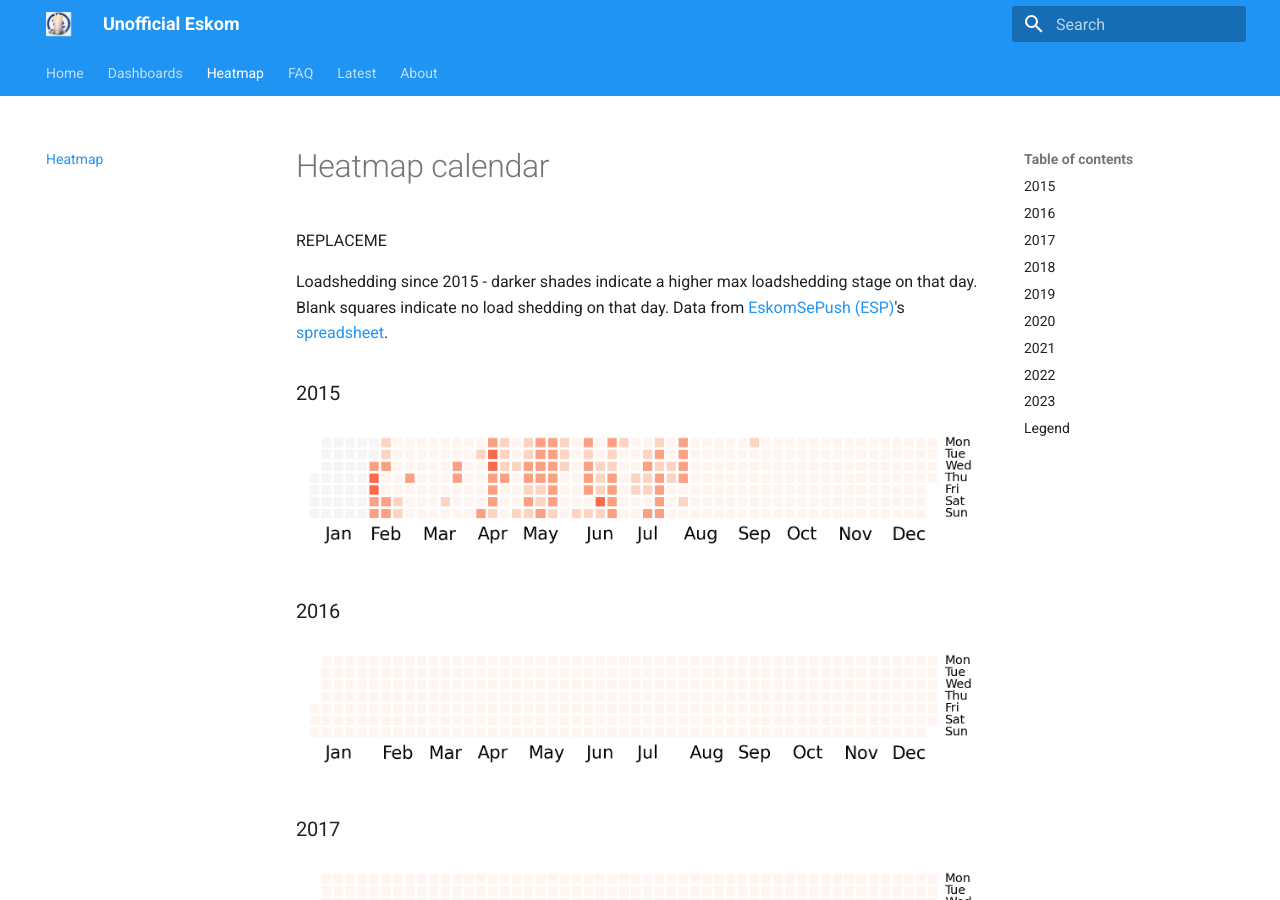
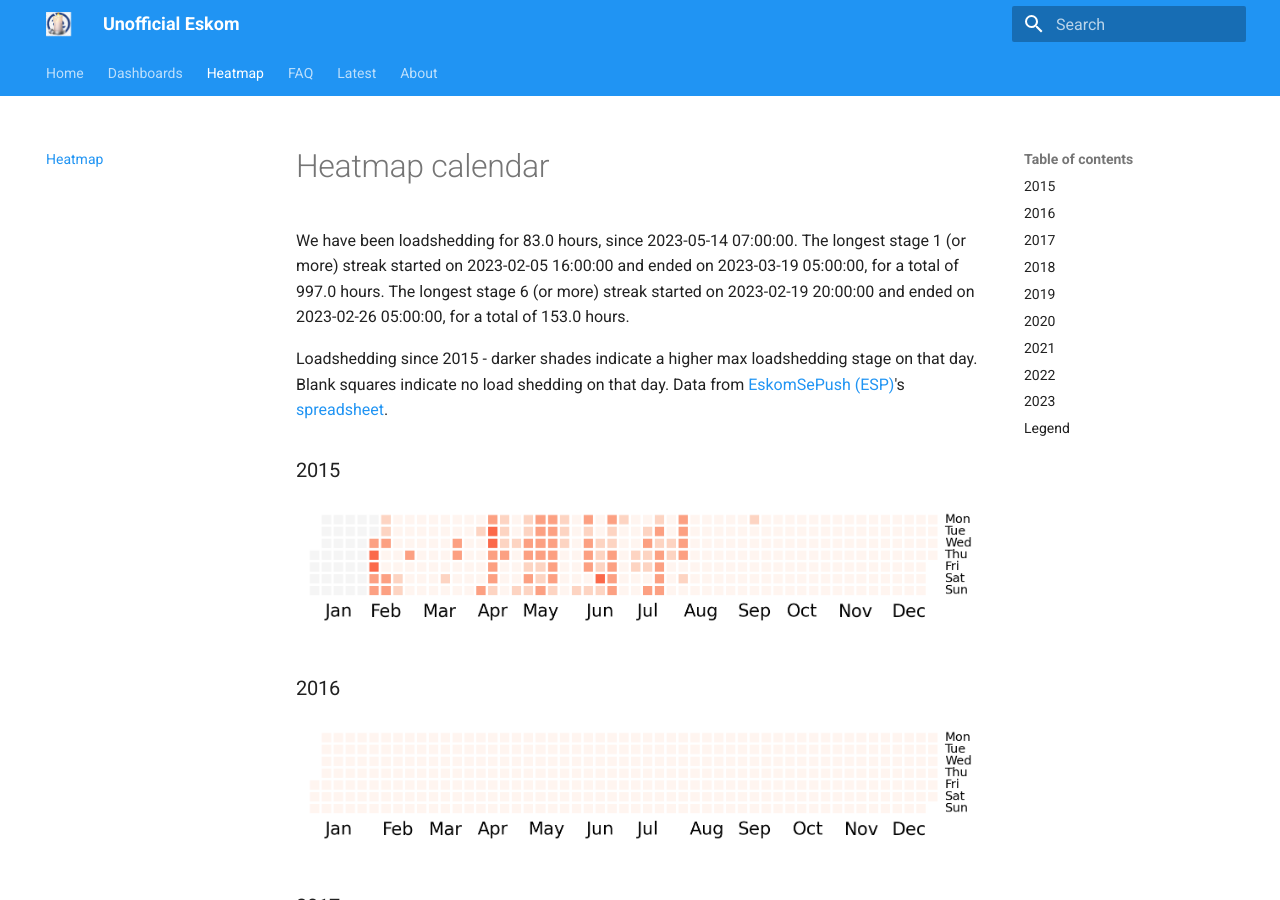
Before and after one commit to sixhobbits/unofficialeskom.com, an MkDocs documentation site: the page built from docs/heatmap/index.md, in a window 1280 px wide and 900 px high. Built offline with MkDocs 1.6.1 and Material for MkDocs 9.7.7, drawn with Linux system fonts in a browser that asks for light colours.

```diff
--- a/docs/heatmap/index.md
+++ b/docs/heatmap/index.md
@@ -1,6 +1,6 @@
 # Heatmap calendar
 
-REPLACEME
+We have been loadshedding for 83.0 hours, since 2023-05-14 07:00:00. The longest stage 1 (or more) streak started on 2023-02-05 16:00:00 and ended on 2023-03-19 05:00:00, for a total of 997.0 hours. The longest stage 6 (or more) streak started on 2023-02-19 20:00:00 and ended on 2023-02-26 05:00:00, for a total of 153.0 hours.
 
 Loadshedding since 2015 - darker shades indicate a higher max loadshedding stage on that day. Blank squares indicate no load shedding on that day. Data from [EskomSePush (ESP)](https://sepush.co.za)'s [spreadsheet](https://docs.google.com/spreadsheets/d/1ZpX_twP8sFBOAU6t--Vvh1pWMYSvs60UXINuD5n-K08/edit#gid=863218371).
 
--- a/get_history_stats.py
+++ b/get_history_stats.py
@@ -105,4 +105,6 @@ TEXT = f"We have been loadshedding for {current_streak[0]} hours, since {current
 with open("docs/heatmap/index.md") as f:
     s = f.read()
     s = s.replace("REPLACEME", TEXT)
+
+with open("docs/heatmap/index.md", "w") as f:
     f.write(s)
```
Also changed, not shown: 1 other file.
